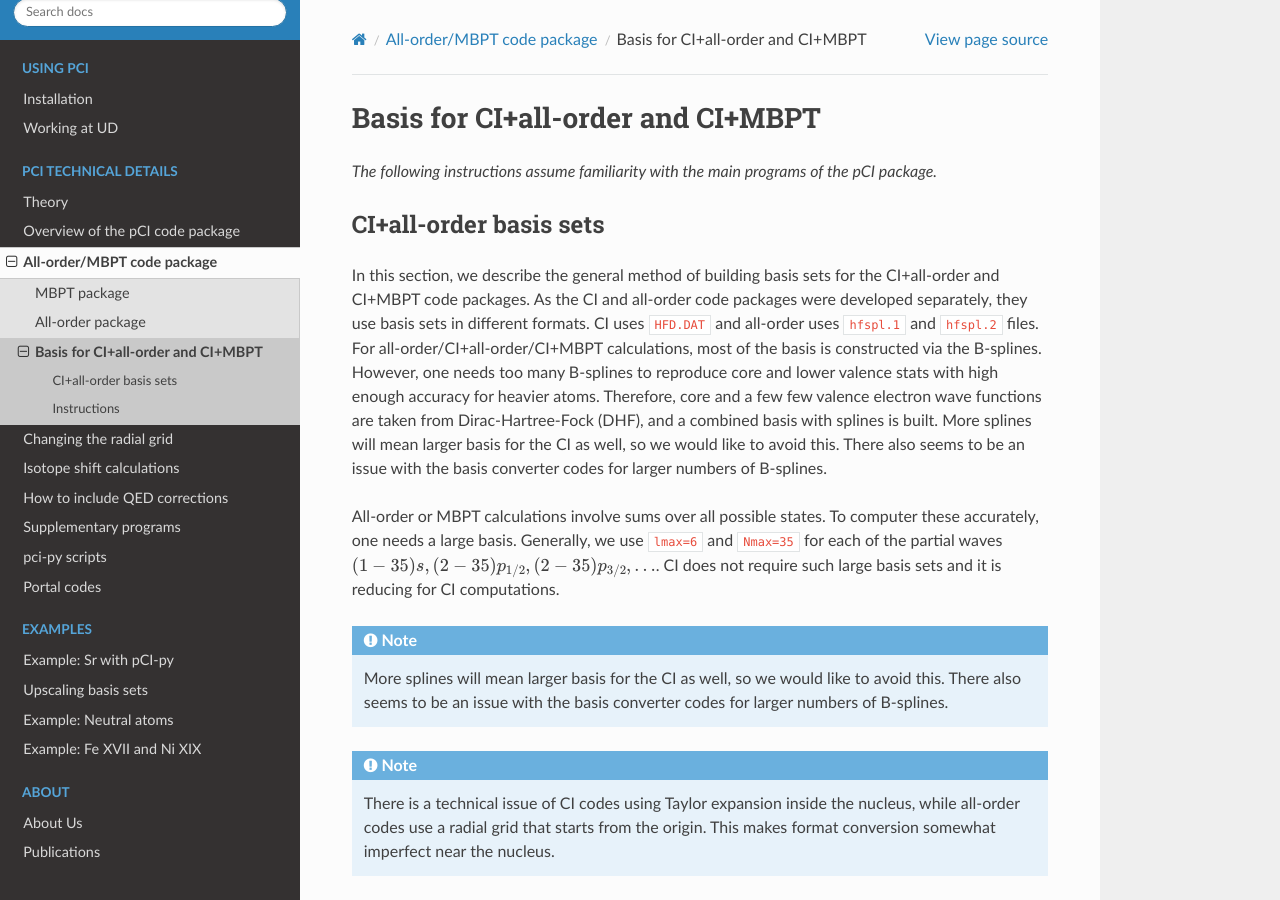
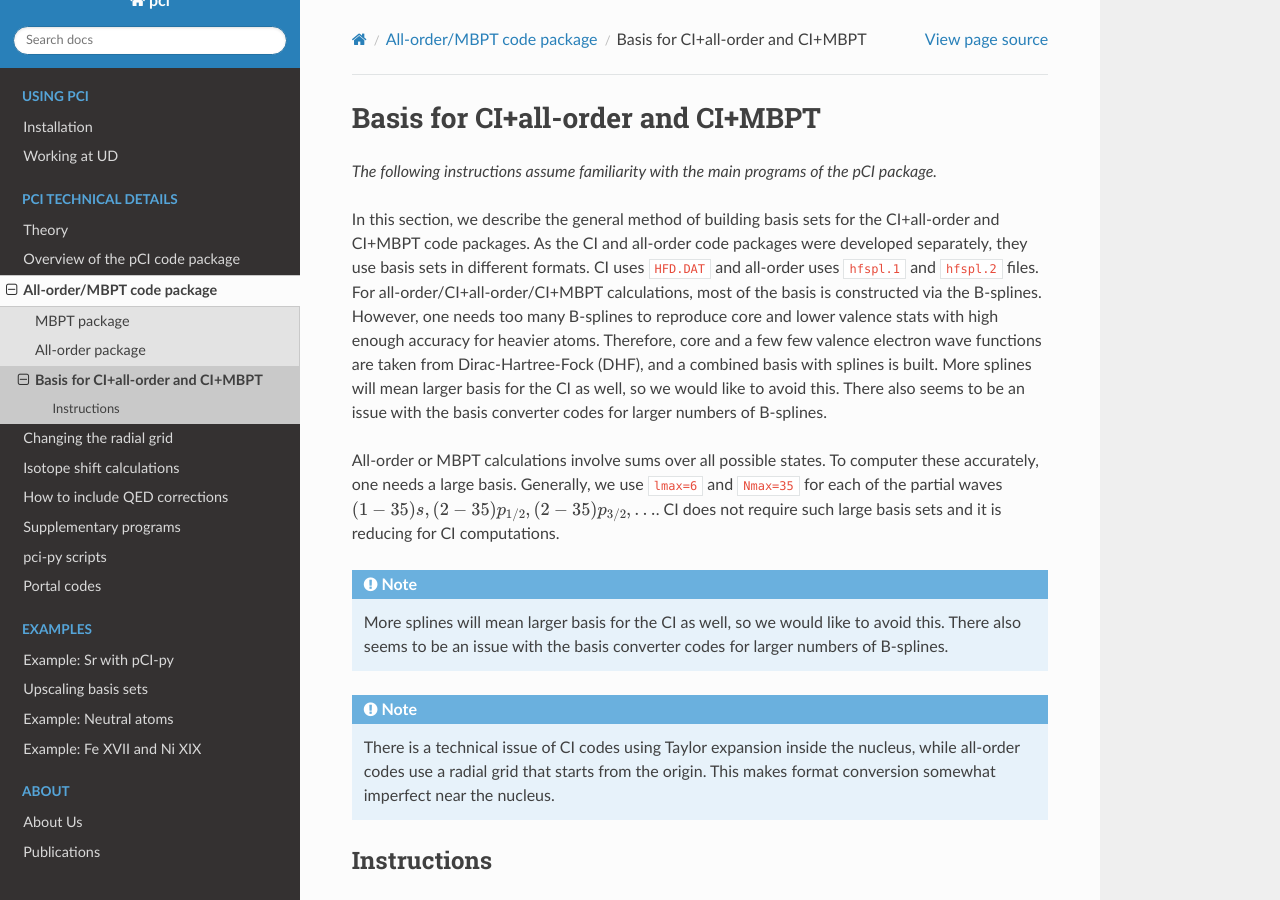
Before and after one commit to ud-pci/pCI, a Sphinx documentation site: the page built from docs/extensions/basis.rst, in a window 1280 px wide and 900 px high. Built offline with Sphinx 7.4.7 and the Read the Docs theme 2.0.0, drawn with Linux system fonts in a browser that asks for light colours.

Commit message:
removed redundant header

```diff
--- a/docs/extensions/basis.rst
+++ b/docs/extensions/basis.rst
@@ -2,9 +2,6 @@
 ==================================
 
 *The following instructions assume familiarity with the main programs of the pCI package.*
-
-CI+all-order basis sets
------------------------
 
 In this section, we describe the general method of building basis sets for the CI+all-order and CI+MBPT code packages. As the CI and all-order code packages were developed separately, they use basis sets in different formats. CI uses ``HFD.DAT`` and all-order uses ``hfspl.1`` and ``hfspl.2`` files. For all-order/CI+all-order/CI+MBPT calculations, most of the basis is constructed via the B-splines. However, one needs too many B-splines to reproduce core and lower valence stats with high enough accuracy for heavier atoms. Therefore, core and a few few valence electron wave functions are taken from Dirac-Hartree-Fock (DHF), and a combined basis with splines is built. More splines will mean larger basis for the CI as well, so we would like to avoid this. There also seems to be an issue with the basis converter codes for larger numbers of B-splines.
 
```
